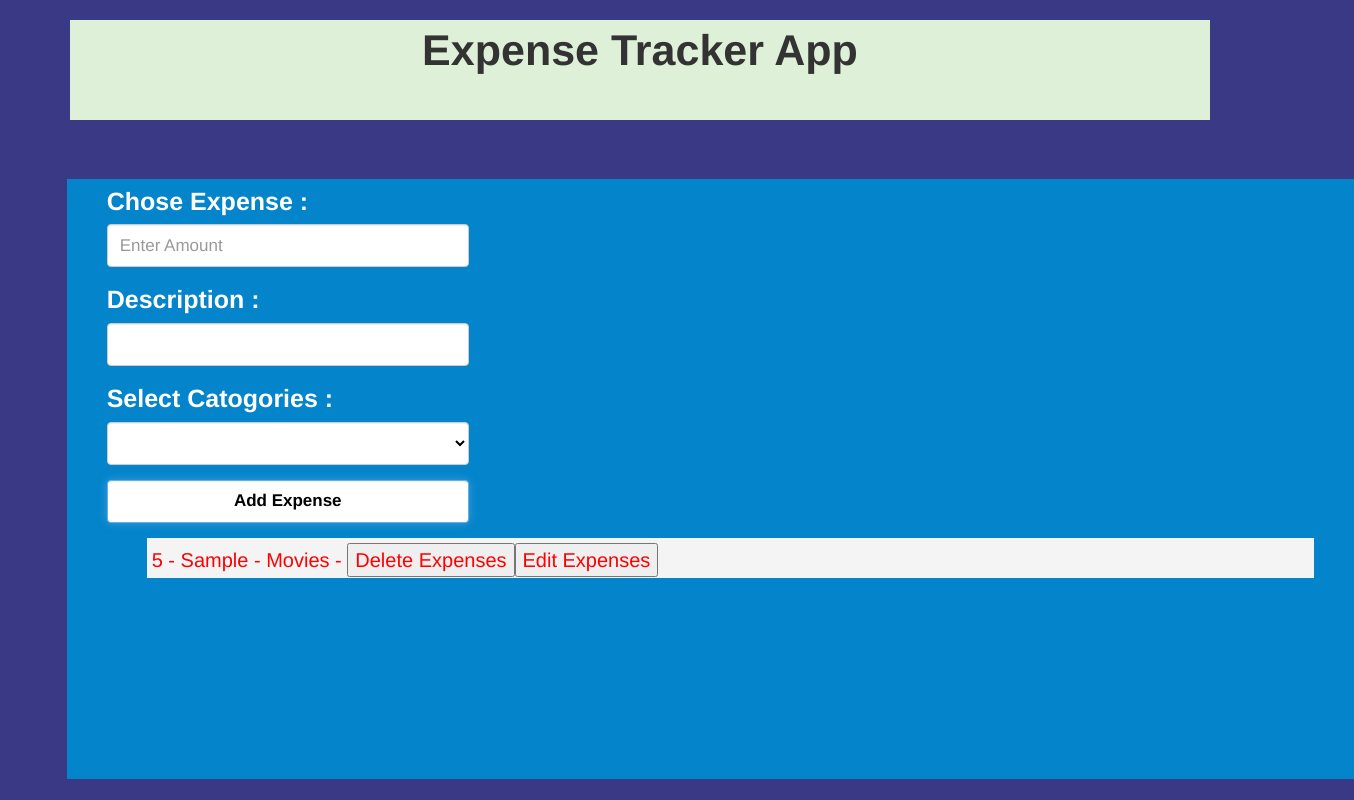
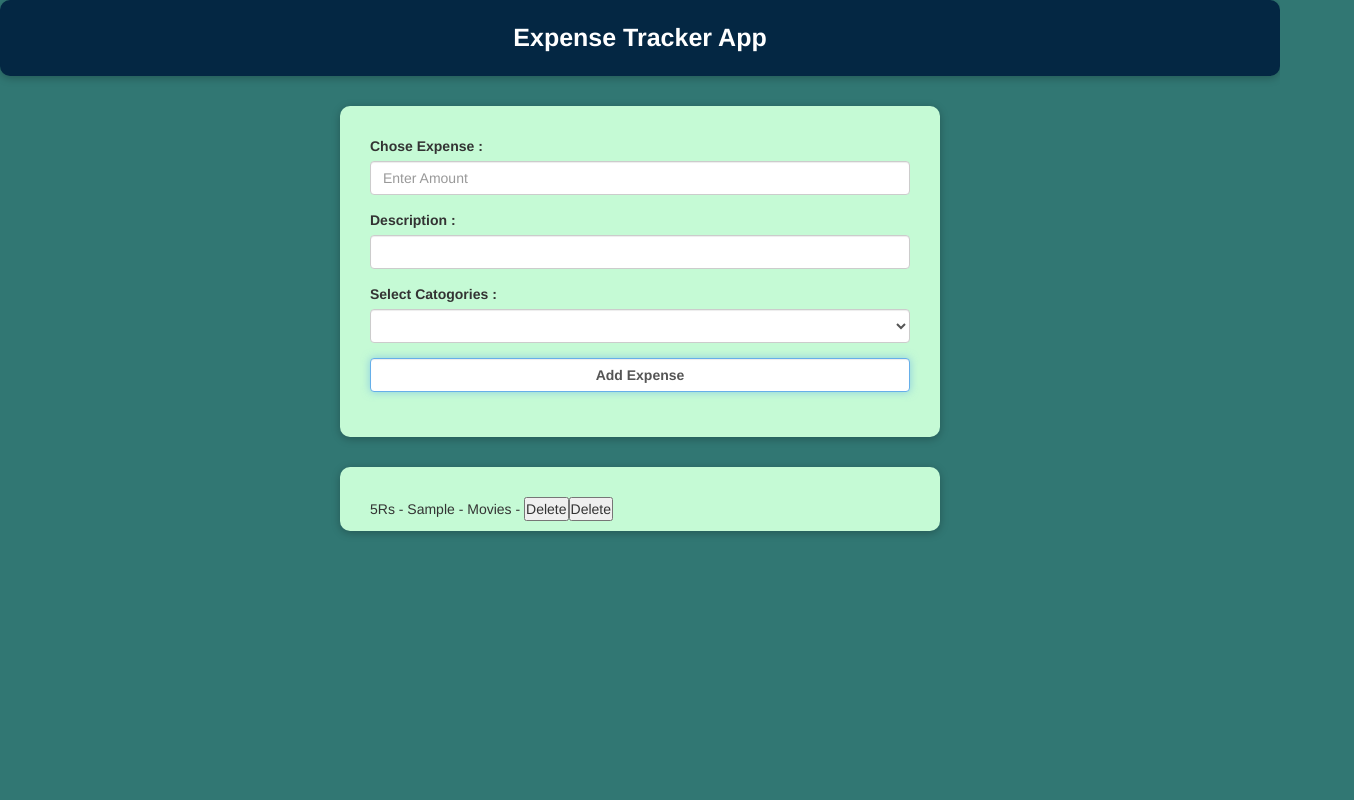
Before and after one commit to Abhishek-Mishra-77/SharpenerProject, a plain HTML site: page main JavaScript Project/ExpenseTrackerApp.html in a window 1280 px wide. Both pictures are taken after typing "5", "Sample" into the empty fields and a click on the button "Add Expense". Shown: the whole page, 1354 px wide, since content can reach past the window. Drawn offline with nearby package versions, Linux system fonts and the light colour scheme.

Commit message:
ExpenseTracker Done

```diff
--- a/main JavaScript Project/ExpenseTrackerApp.html
+++ b/main JavaScript Project/ExpenseTrackerApp.html
@@ -12,71 +12,105 @@
   <script src="https://maxcdn.bootstrapcdn.com/bootstrap/3.4.1/js/bootstrap.min.js"></script>
   <title>ExpenseTrackerApp</title>
   <style>
-    body {
-      background-color: #3a3985;
+    * {
+      margin: 0;
+      padding: 0;
     }
 
-    #top {
-      width: 100%;
-      height: 100px;
-      text-align: center;
-      font-size: 43px;
-      margin-top: 20px;
-      font-weight: bold;
+    body {
+      background-color: #317773;
     }
 
-    #form {
-      width: 110%;
-      background-color: #0484ca;
-      min-height: 600px;
-      margin-left: 1%;
-      margin-top: 5%;
-      padding: 5px 40px 40px 40px;
+    .top {
+      width: 100%;
+      color: white;
+      text-align: center;
+      background-color: #042743;
+      font-size: 2.5rem;
+      font-weight: bold;
+      padding: 20px;
+      box-shadow: 0 2px 8px rgba(0, 0, 0, 0.26);
+      border-radius: 10px;
     }
 
-    .text {
-      height: 43px;
-      width: 30%;
-      color: black;
-      font-size: 17px;
+    @media screen and (max-width : 500px) {
+      .top {
+        font-size: 30px;
+      }
     }
 
-    label {
-      color: white;
-      font-size: 25px;
-      font-weight: bold;
+
+    @media screen and (max-width: 350px) {
+      .top {
+        font-size: 20px;
+      }
     }
 
-    option {
-      color: black;
-      font-size: 15px;
+    .top div {
+      padding: 20px;
     }
 
-    #msg {
-      width: 30%;
-      height: 30%;
-      color: black;
+    .container {
+      width: 100%;
+      margin-top: 30px;
+    }
 
+    #addForm {
+      padding: 30px;
+      background: #C5FAD5;
+      box-shadow: 0 2px 8px rgba(0, 0, 0, 0.26);
+      border-radius: 10px;
+      margin: 0 auto;
     }
-    ul{
-            list-style: none;
-        }
-        ul li{
-            padding: 5px;
-            background-color: #f4f4f4;
-            font-size: 20px;
-            margin:5px 0;
-            height: 40px;
-            color: red;
-        }
+
+    @media screen and (min-width : 800px) {
+      #addForm {
+        width: 600px;
+      }
+    }
+
+    .itemss {
+      width: 100%;
+      margin-top: 30px;
+    }
+
+    ul {
+      padding: 10px;
+      list-style: none;
+      background: #C5FAD5;
+      box-shadow: 0 2px 8px rgba(0, 0, 0, 0.26);
+      border-radius: 10px;
+      margin: 0 auto;
+      padding-bottom: 10px;
+    }
+
+    ul li {
+      margin-top: 20px;
+      margin-left: 20px;
+    }
+
+    @media screen and (min-width : 700px) {
+      .itemss ul {
+        width: 600px;
+      }
+    }
   </style>
 </head>
 
 <body>
+
+  <!-- navBar -->
+
+  <nav>
+    <div class="top">Expense Tracker App</div>
+
+  </nav>
+
+  <!-- Main body container -->
+
   <div class="container">
-    <div id="top" class="bg-success fon">Expense Tracker App</div>
     <div class="row">
-      <div class="col-md-6 col-md-offset col-bg-primary" id="form">
+      <div class="col-md-offset col-bg-primary" id="form">
         <div id="msg"></div>
         <form id="addForm">
           <div class="form-group">
@@ -93,10 +127,11 @@
           <div class="form-group">
             <label for="">Select Catogories :</label>
             <select id="select" class="form-control text">
-              <option  value="Movies">Movies</option>
-              <option  value="Fuel">Fuel</option>
-              <option  value="Food">Food</option>
-              <option  value="Travel">Travel</option>
+              <option value="Movies">Movies</option>
+              <option value="Fuel">Fuel</option>
+              <option value="Food">Food</option>
+              <option value="Travel">Travel</option>
+              <option value="Other">Other</option>
             </select>
           </div>
 
@@ -105,14 +140,16 @@
           </div>
         </form>
 
-
-        <ul id="items">
-          <!-- <li id="form-control list">Item 1 <button class="btn"></button></li> -->
-
-        </ul>
       </div>
     </div>
   </div>
+  <div class="itemss">
+    <ul id="items">
+      <!-- <li id="form-control list">Item 1 <button class="btn"></button></li> -->
+
+    </ul>
+  </div>
+  <!-- // Items Which show in the browser -->
 
 
   <script src="ExpenseTrackerApp.js"></script>
--- a/main JavaScript Project/ExpenseTrackerApp.js
+++ b/main JavaScript Project/ExpenseTrackerApp.js
@@ -10,17 +10,7 @@ btn.addEventListener('click', ExpenseTracker);
 
 function ExpenseTracker(event) {
     event.preventDefault();
-    const deleteBtn = document.createElement('input');
-    deleteBtn.type = 'button';
-    deleteBtn.value = 'Delete Expenses';
 
-    // Edit button
-
-    const editBtn = document.createElement('input');
-    editBtn.type = 'button';
-    editBtn.value = 'Edit Expenses'
-
-    //Add All details
     const ExpenseAmount = Expense.value;
     const DescriptionName = Description.value;
     const selectthing = select.value;
@@ -32,9 +22,15 @@ function ExpenseTracker(event) {
     };
 
     localStorage.setItem(details.DescriptionName, JSON.stringify(details));
+    addItems(details)
+}
 
 
-    if (ExpenseAmount.value === 0 || DescriptionName.value === '' || selectthing.value === '') {
+
+// AddItems here we are Take input and add to Html
+const addItems = (obj) => {
+
+    if (obj.ExpenseAmount.value === 0 || obj.DescriptionName.value === '' || obj.selectthing.value === '') {
         msg.style.background = 'red';
         msg.innerHTML = 'Please fill the form !';
         setTimeout(() => msg.remove(), 5000)
@@ -42,35 +38,52 @@ function ExpenseTracker(event) {
     else {
         const li = document.createElement('li');
 
-        li.appendChild(document.createTextNode(`${Expense.value} - ${Description.value} - ${select.value} - `));
-        li.appendChild(deleteBtn);
-        li.appendChild(editBtn);
+        li.appendChild(document.createTextNode(`${obj.ExpenseAmount}Rs - ${obj.DescriptionName} - ${obj.selectthing} - `));
+        li.appendChild(deleteButton(li, obj));
+        li.appendChild(editButton(li, obj));
         userList.appendChild(li);
 
         Expense.value = null;
         Description.value = ' ';
         select.value = ' ';
+    }
+}
 
-        // Delete section
 
-        deleteBtn.onclick = () => {
-            localStorage.removeItem(details.DescriptionName);
-            userList.removeChild(li);
-        }
 
-        // Edit section
+// Delete button for deleting Items for browser also localeStrorage
 
-        editBtn.onclick = () => {
-            Expense.value = details.ExpenseAmount;
-            Description.value = details.DescriptionName;
-            select.value = details.selectthing;
-            localStorage.removeItem(details.DescriptionName);
-            userList.removeChild(li);
-        }
+const deleteButton = (li, obj) => {
+    const deleteBtn = document.createElement('input');
+    deleteBtn.type = 'button';
+    deleteBtn.value = 'Delete';
+    deleteBtn.onclick = () => {
+        localStorage.removeItem(obj.DescriptionName);
+        userList.removeChild(li);
+    }
+    return deleteBtn
+}
 
+
+
+
+// Edit button for editing items for browser also localestorage
+
+const editButton = (li, obj) => {
+    console.log(obj)
+    const editBtn = document.createElement('input');
+    editBtn.type = 'button';
+    editBtn.value = 'Delete';
+    editBtn.onclick = () => {
+        const data = localStorage.removeItem(obj.email);
+        userList.removeChild(li);
+        Expense.value = obj.DescriptionName;
+        Description.value = obj.ExpenseAmount;
+        select.value = obj.selectthing;
     }
+    return editBtn
+}
 
-}
 
 
 // When the page refres all data will showing in the web page
@@ -80,35 +93,8 @@ window.addEventListener('load', (event) => {
     const data = Object.keys(localStorage);
 
     data.forEach((key) => {
-        const li = document.createElement('li');
         const details = JSON.parse(localStorage.getItem(key));
-
-        li.appendChild(document.createTextNode(`${details.ExpenseAmount} - ${details.DescriptionName} - ${details.selectthing} `));
-        const deleteBtn = document.createElement('input');
-        deleteBtn.type = 'button';
-        deleteBtn.value = 'Delete Expense';
-        li.appendChild(deleteBtn);
-
-        const editBtn = document.createElement('input');
-        editBtn.type = 'button';
-        editBtn.value = 'Edit Expense';
-        li.appendChild(editBtn);
-
-        deleteBtn.onclick = () => {
-            localStorage.removeItem(details.DescriptionName);
-            userList.removeChild(li);
-        }
-
-        editBtn.onclick = () => {
-            Expense.value = details.ExpenseAmount;
-            Description.value = details.DescriptionName;
-            select.value = details.selectthing;
-            localStorage.removeItem(details.DescriptionName);
-            userList.removeChild(li);
-        }
-
-        userList.appendChild(li);
-
-    });
+        addItems(details);
+    })
 
 });
```
